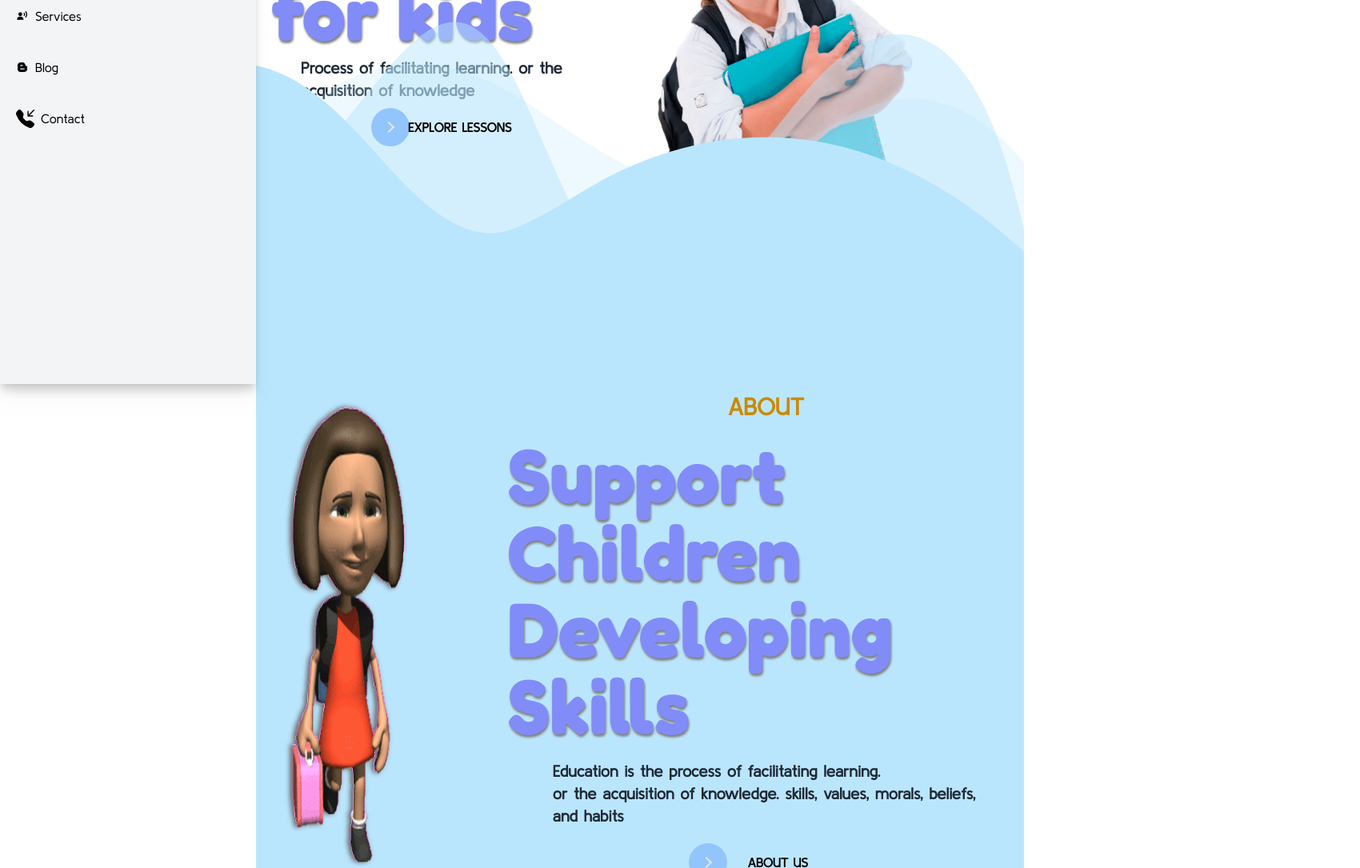
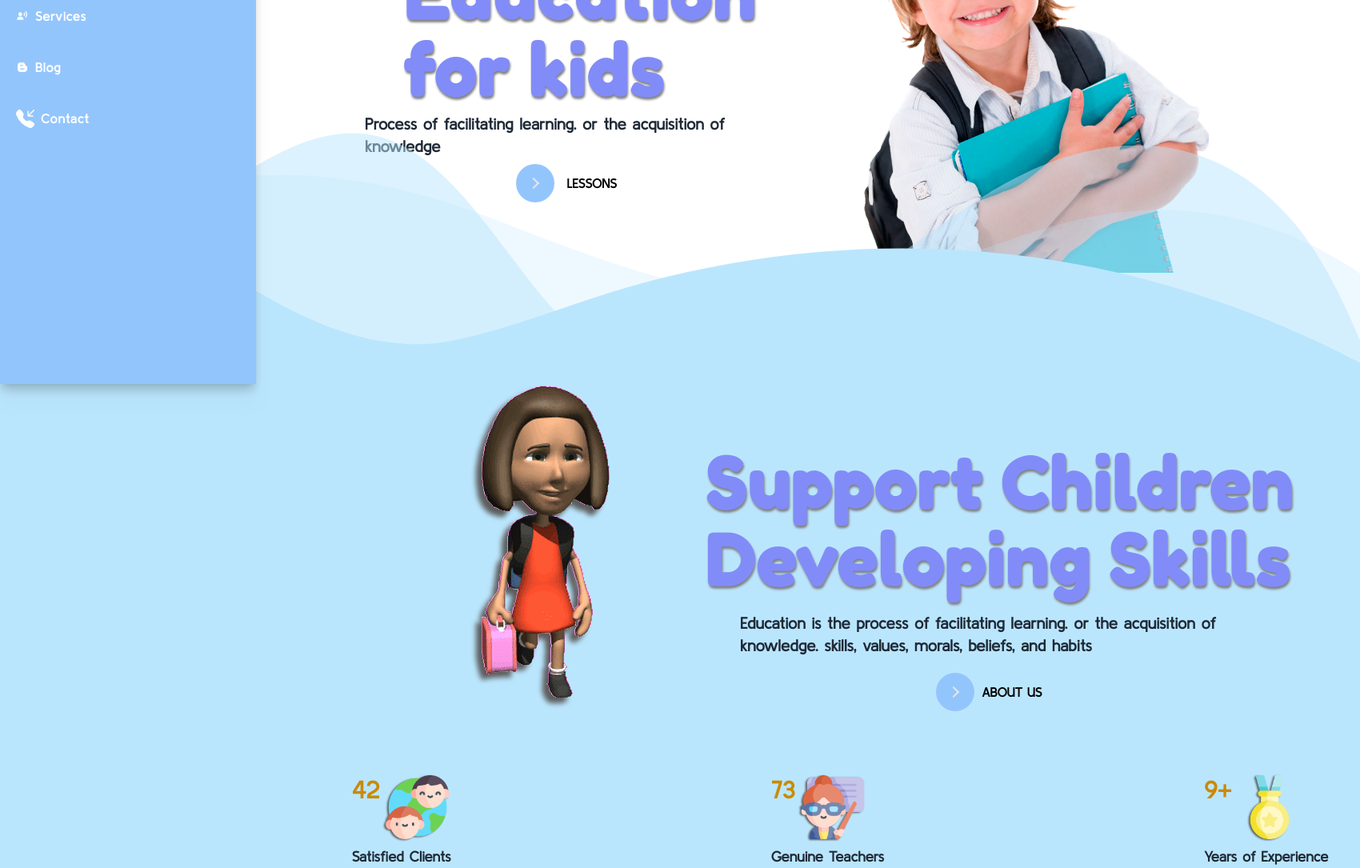
Before and after one commit to CharlesQGonzales/KIDO-LEARNS, a React (Vite) app: page / in a window 1280 px wide. Shown: the part 320-1405 px from the top of the page at 80% size, 1700 px wide, since content can reach past the window. Built offline with nearby package versions, Linux system fonts and the light colour scheme.

Commit message:
finished about section

```diff
--- a/src/App.jsx
+++ b/src/App.jsx
@@ -7,7 +7,7 @@ function App() {
   return (
     <div className="relative min-h-full md:flex" data-dev-hint="container">
       <Navbar />
-      <main id="content" className="flex flex-col md:pl-80">
+      <main id="content" className="flex flex-col">
         <Hero />
         <About />
       </main>
--- a/src/components/buttonPrimary/buttonPrimary.jsx
+++ b/src/components/buttonPrimary/buttonPrimary.jsx
@@ -3,7 +3,7 @@ import "./buttonPrimary.css";
 
 function buttonPrimary(props) {
   return (
-    <button className="learn-more relative inline-block cursor-pointer outline-none border-none no-underline bg-transparent p-0 w-48 h-auto align-middle">
+    <button className="learn-more relative inline-block cursor-pointer outline-none border-none no-underline bg-transparent p-0 w-40 h-auto align-middle">
       <span
         className="circle relative block m-0 w-12 h-12 bg-blue-300 rounded-[1.625rem] button-primary-t"
         aria-hidden="true"
--- a/src/components/navbar/navbar.jsx
+++ b/src/components/navbar/navbar.jsx
@@ -11,7 +11,7 @@ function navBar() {
 
       <label
         for="menu-open"
-        className="absolute right-2 bottom-2 shadow-lg rounded-full z-10 p-2 bg-gray-100 text-gray-600 md:hidden"
+        className="fixed translate-x-2/4 right-8 bottom-3 shadow-lg rounded-full z-10 p-2 bg-gray-100 text-gray-600 md:hidden"
         data-dev-hint="floating action button"
       >
         <svg
@@ -78,7 +78,7 @@ function navBar() {
 
       <aside
         id="sidebar"
-        className="bg-gray-100 z-10 rounded-tr-2xl md:shadow-lg text-gray-100 md:w-80 h-[100vh] fixed w-3/4 drop-shadow-xl space-y-6 pt-6 px-0 inset-y-0 left-0 transform md:translate-x-0 transition duration-200 ease-in-out  md:flex md:flex-col overflow-y-auto"
+        className="bg-blue-300 z-10 rounded-tr-2xl md:shadow-lg text-gray-100 md:w-80 h-[100vh] fixed w-3/4 drop-shadow-xl space-y-6 pt-6 px-0 inset-y-0 left-0 transform md:translate-x-0 transition duration-200 ease-in-out  md:flex md:flex-col overflow-y-auto"
         data-dev-hint="sidebar; px-0 for frameless; px-2 for visually inset the navigation"
       >
         <a href="#">
@@ -95,13 +95,13 @@ function navBar() {
                 <nav data-dev-hint="main navigation">
                   <a
                     href={page_navlinks.link}
-                    className="flex items-center space-x-2 py-2 px-4 transition duration-200 hover:bg-blue-200 rounded-lg mx-1 text-black font-medium font-primary"
+                    className="flex items-center space-x-2 py-2 px-4 transition duration-200 hover:bg-blue-200 rounded-lg mx-1 text-white tracking-wider font-semibold font-primary"
                   >
                     <pan>
                       {" "}
                       <IconContext.Provider
                         value={{
-                          color: "black",
+                          color: "white",
                           size: "23px",
                         }}
                       >
--- /dev/null
+++ b/src/data/about.jsx
@@ -0,0 +1,27 @@
+import World from "../assets/ABOUTIMG/world.png";
+import Teacher from "../assets/ABOUTIMG/teacher.png";
+import Medal from "../assets/ABOUTIMG/medal.png";
+
+export const abouts = [
+  {
+    id: 0,
+    count: 42,
+    icon: World,
+    subtext: "Satisfied Clients",
+    info: true,
+  },
+  {
+    id: 1,
+    count: 73,
+    icon: Teacher,
+    subtext: "Genuine Teachers",
+    info: true,
+  },
+  {
+    id: 2,
+    count: 9 + "+",
+    icon: Medal,
+    subtext: "Years of Experience",
+    info: true,
+  },
+];
--- a/src/index.css
+++ b/src/index.css
@@ -22,12 +22,22 @@
 
   .filter-drop-shadow {
     -webkit-filter: drop-shadow(5px 5px 5px rgb(92, 92, 92));
-     filter: drop-shadow(-3px 0px 3px rgb(92, 92, 92));
+     filter: drop-shadow(-7px 7px 3px rgb(92, 92, 92));
+  }
+
+  .drop-shadow-icon {
+    -webkit-filter: drop-shadow(5px 5px 5px rgb(92, 92, 92));
+     filter: drop-shadow(-2px 1px 1px rgb(92, 92, 92));
   }
 
   /* button-primary-style */
   .button-primary-t {
     transition: all 0.45s cubic-bezier(0.65, 0, 0.076, 1);
+  }
+
+  .hover-transform {
+    transform: translateY(-7px);
+    transition: all 0.3s;
   }
 }
 
--- a/src/pages/about/about.jsx
+++ b/src/pages/about/about.jsx
@@ -1,40 +1,58 @@
 import React from "react";
 import Avatar from "../../assets/ABOUTIMG/student.gif";
 import ButtonPrimary from "../../components/buttonPrimary/buttonPrimary";
+import { abouts } from "../../data/about";
 
 function About() {
   return (
-    <div
-      id="about"
-      className="flex flex-col items-center pt-20 pr-6 md:pr-0 md:pt-40 bg-[#BAE6FD]"
-    >
-      <div className="flex flex-row gap-24">
-        <div className="flex justify-center md:visible invisible">
+    <>
+      <div
+        id="about"
+        className="flex flex-row-reverse pl-10 justify-center md:grid md:grid-cols-[400px_minmax(900px,_1fr)] md:pr-0 bg-[#BAE6FD] md:pl-[400px]"
+      >
+        <div className="flex justify-end">
           <img
             src={Avatar}
             alt="student walking gif"
-            className="filter-drop-shadow "
+            className="filter-drop-shadow invisible md:visible"
           />
         </div>
-        <div className="flex flex-col items-center gap-5 justify-center">
-          <p className="font-primary md:text-3xl text-xl font-semibold text-yellow-600">
-            ABOUT
-          </p>
+        <div className="flex flex-col items-center gap-5 justify-end">
           <h1 className="font-secondary md:text-8xl text-6xl text-indigo-400 text-shadow">
             Support Children
             <br />
             Developing Skills
           </h1>
-          <p className="font-primary md:text-xl font-semibold md:px-14">
-            Education is the process of facilitating learning.
-            <br />
-            or the acquisition of knowledge. skills, values, morals, beliefs,
-            and habits
+          <p className="font-primary md:text-xl font-semibold md:w-[650px]">
+            Education is the process of facilitating learning. or the
+            acquisition of knowledge. skills, values, morals, beliefs, and
+            habits
           </p>
           <ButtonPrimary>ABOUT US</ButtonPrimary>
         </div>
       </div>
-    </div>
+      <div className="flex md:gap-[400px] gap-10 justify-center md:py-20 py-10 bg-[#BAE6FD] pl-6 md:pl-[400px]">
+        {abouts
+          .filter((about) => about.info)
+          .map((info_abouts) => (
+            <div key={info_abouts.id}>
+              <div>
+                <p className="md:text-3xl text-2xl flex gap-2 font-semibold font-primary text-yellow-600">
+                  {info_abouts.count}
+                  <img
+                    src={info_abouts.icon}
+                    alt="student icon"
+                    className="md:w-20 w-10 hover:hover-transform drop-shadow-icon pb-2"
+                  />
+                </p>
+                <p className="font-semibold md:text-lg text-base leading-4 font-primary">
+                  {info_abouts.subtext}
+                </p>
+              </div>
+            </div>
+          ))}
+      </div>
+    </>
   );
 }
 
--- a/src/pages/home/home.jsx
+++ b/src/pages/home/home.jsx
@@ -4,7 +4,7 @@ import ButtonPrimary from "../../components/buttonPrimary/buttonPrimary";
 
 function Home() {
   return (
-    <div className="relative py-32">
+    <div id="home" className="relative md:py-32 pt-20 md:pl-[400px]">
       <div class="custom-shape-divider-bottom-1689354148">
         <svg
           data-name="Layer 1"
@@ -42,7 +42,7 @@ function Home() {
             <p className="font-primary md:text-xl font-semibold px-14">
               Process of facilitating learning. or the acquisition of knowledge
             </p>
-            <ButtonPrimary>EXPLORE LESSONS</ButtonPrimary>
+            <ButtonPrimary>LESSONS</ButtonPrimary>
           </div>
           <div className="invisible md:visible">
             <img src={Hero} alt="Kid handling book" className="w-9/12" />
```
